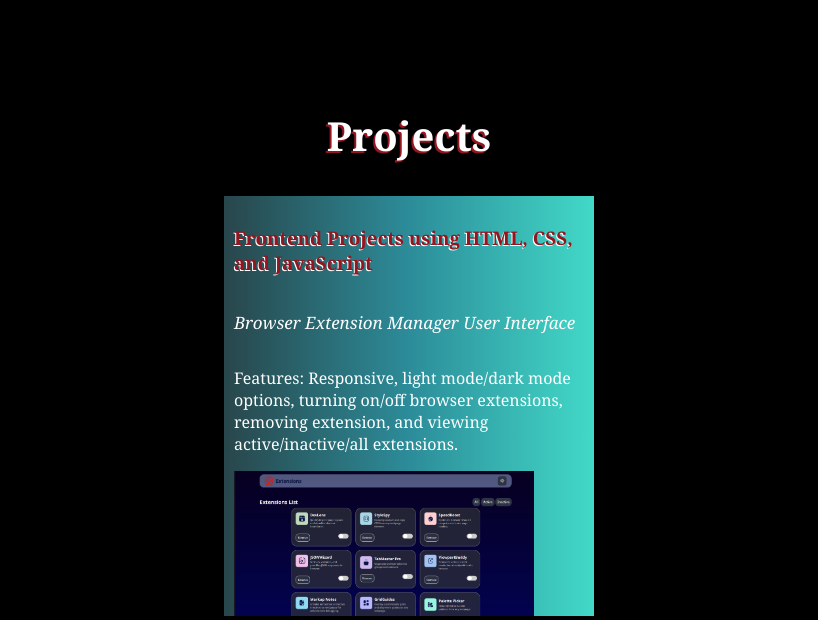
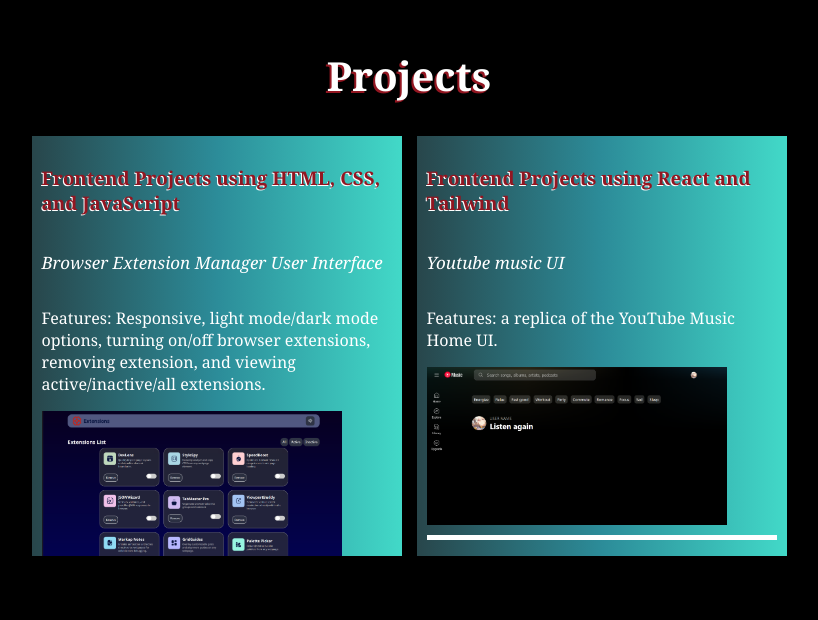
Before and after one commit to Arci-FL/Portfolio, a plain HTML site: page index.html in a window 1280 px wide. Shown: the part 1852-2472 px from the top of the page, without its empty margins (231-1049 px from the left). Drawn offline with Linux system fonts and the light colour scheme.

Commit message:
Styles updated

```diff
--- a/styles.css
+++ b/styles.css
@@ -203,13 +203,13 @@
     display: flex;
     flex-direction: column;
     width: 100%;
-    justify-content: space-around;
+    justify-content: center;
     align-items: center;
-    padding: 110px 0px 100px 0px;
+    padding: 50px 0px 100px 0px;
 }
 .projects {
     display: flex;
-    flex-direction: column;
+    flex-direction: row;
     justify-content: center;
     align-items: center;
     gap: 15px;
--- a/styles3.css
+++ b/styles3.css
@@ -57,5 +57,7 @@
         width: 100px;
         height: auto;
         text-align: center;
+    }.projects {
+        flex-direction: column;
     }
   }
```
